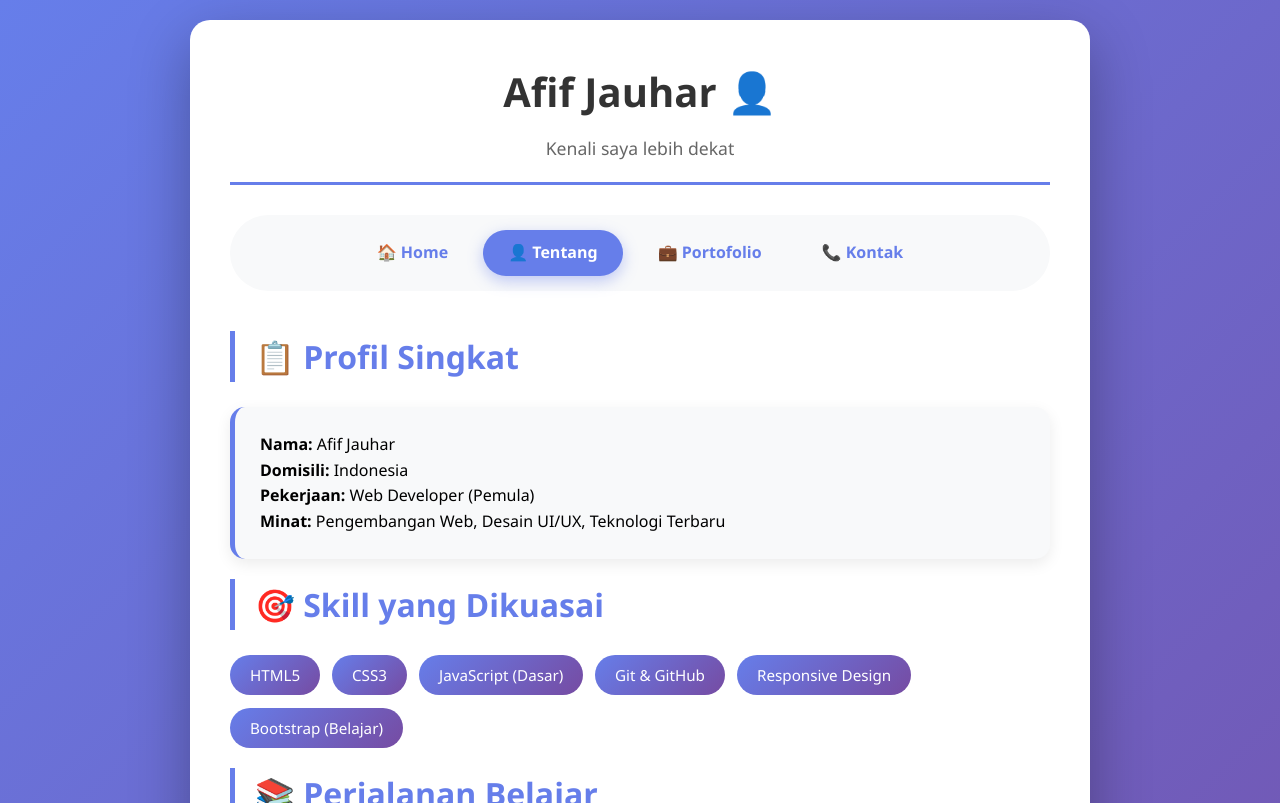
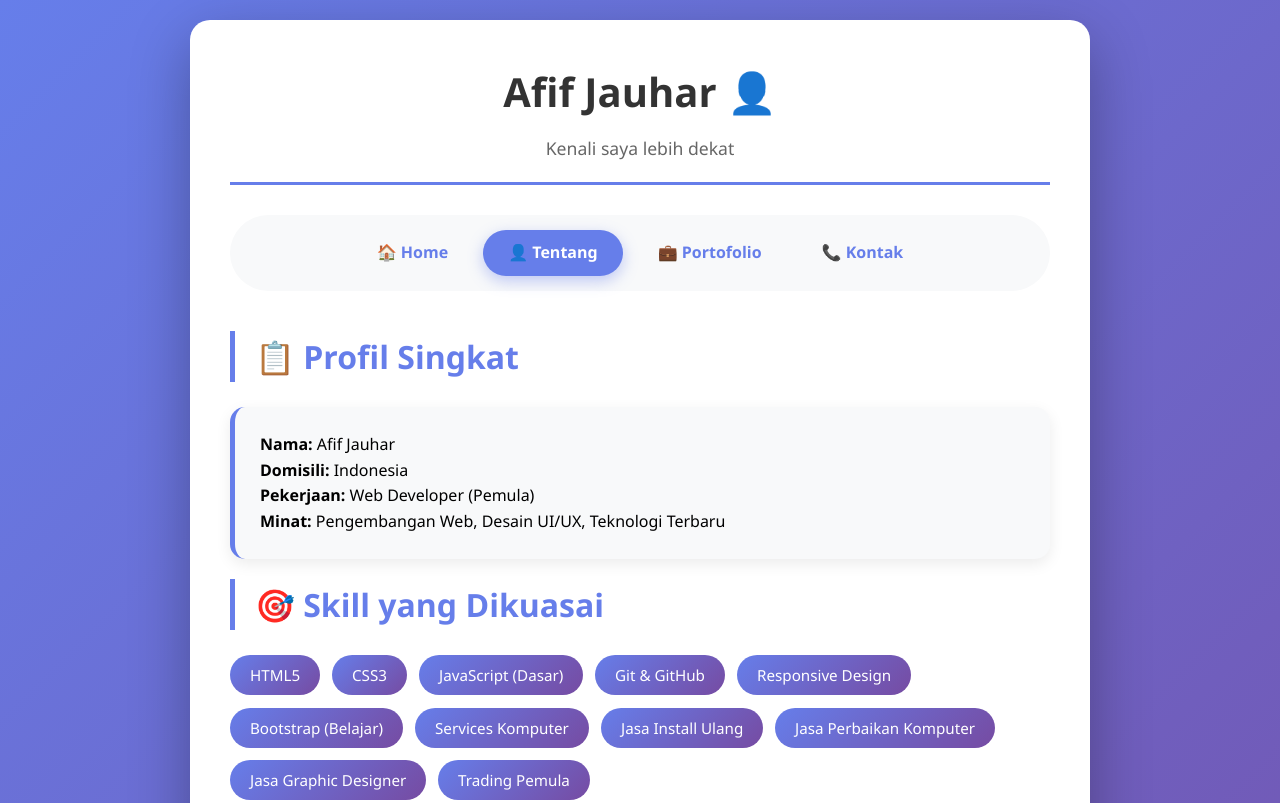
Before and after one commit to Afifpro01/Afif-Jauhar-Portofolio, a plain HTML site: page tentang.html in a window 1280 px wide. Shown: the top 803 px of the page. Drawn offline with Linux system fonts and the light colour scheme.

Commit message:
Update tentang.html

```diff
--- a/tentang.html
+++ b/tentang.html
@@ -33,6 +33,11 @@
                 <span class="skill-tag">Git & GitHub</span>
                 <span class="skill-tag">Responsive Design</span>
                 <span class="skill-tag">Bootstrap (Belajar)</span>
+                <span Class="skill-tag">Services Komputer</span>
+                <span Class="skill-tag">Jasa Install Ulang</span>
+                <span Class="skill-tag">Jasa Perbaikan Komputer</span>
+                <span Class="skill-tag">Jasa Graphic Designer</span>
+                <span class="skill-tag">Trading Pemula</span>
             </div>
 
             <h2>📚 Perjalanan Belajar</h2>
```
